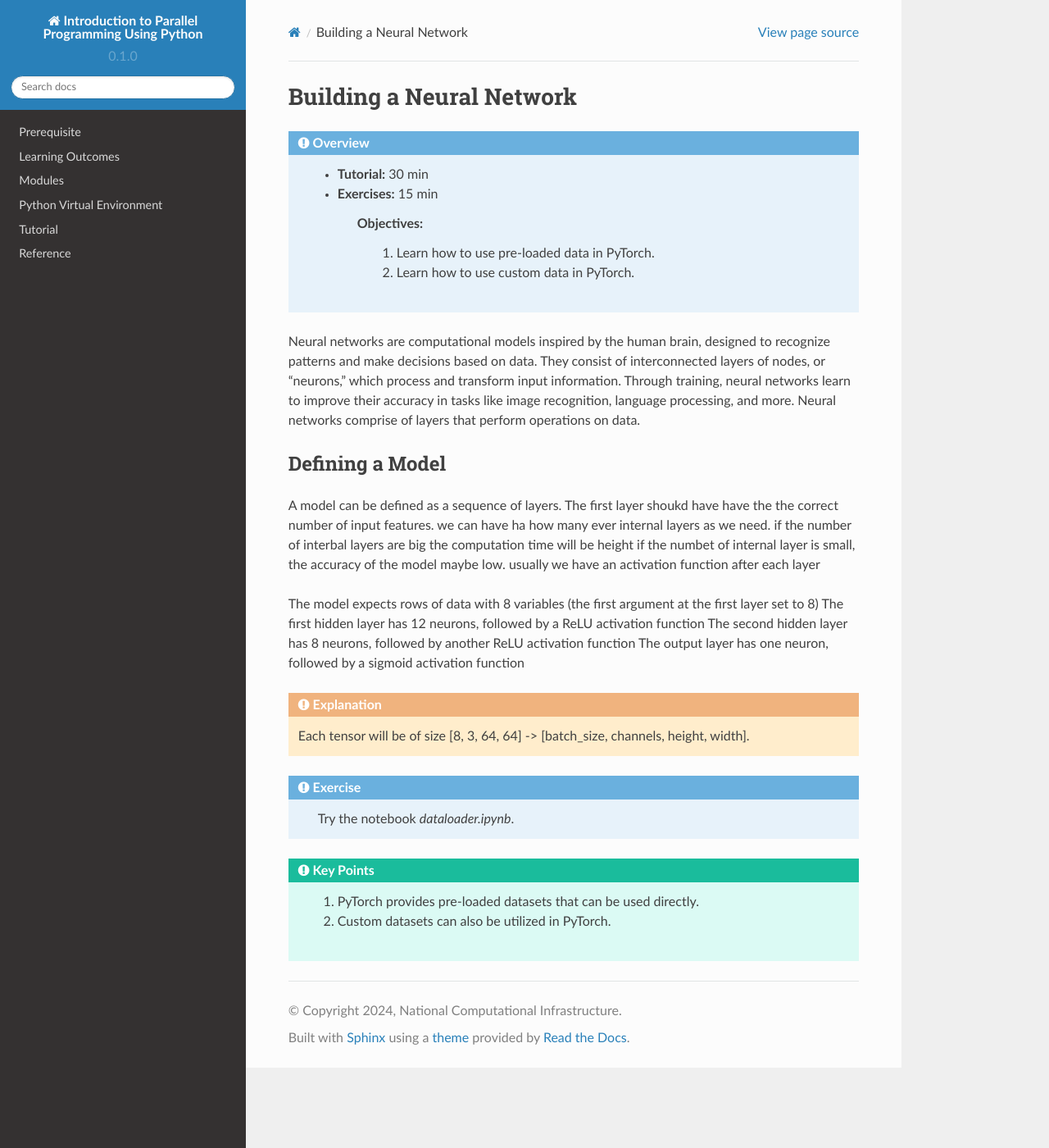
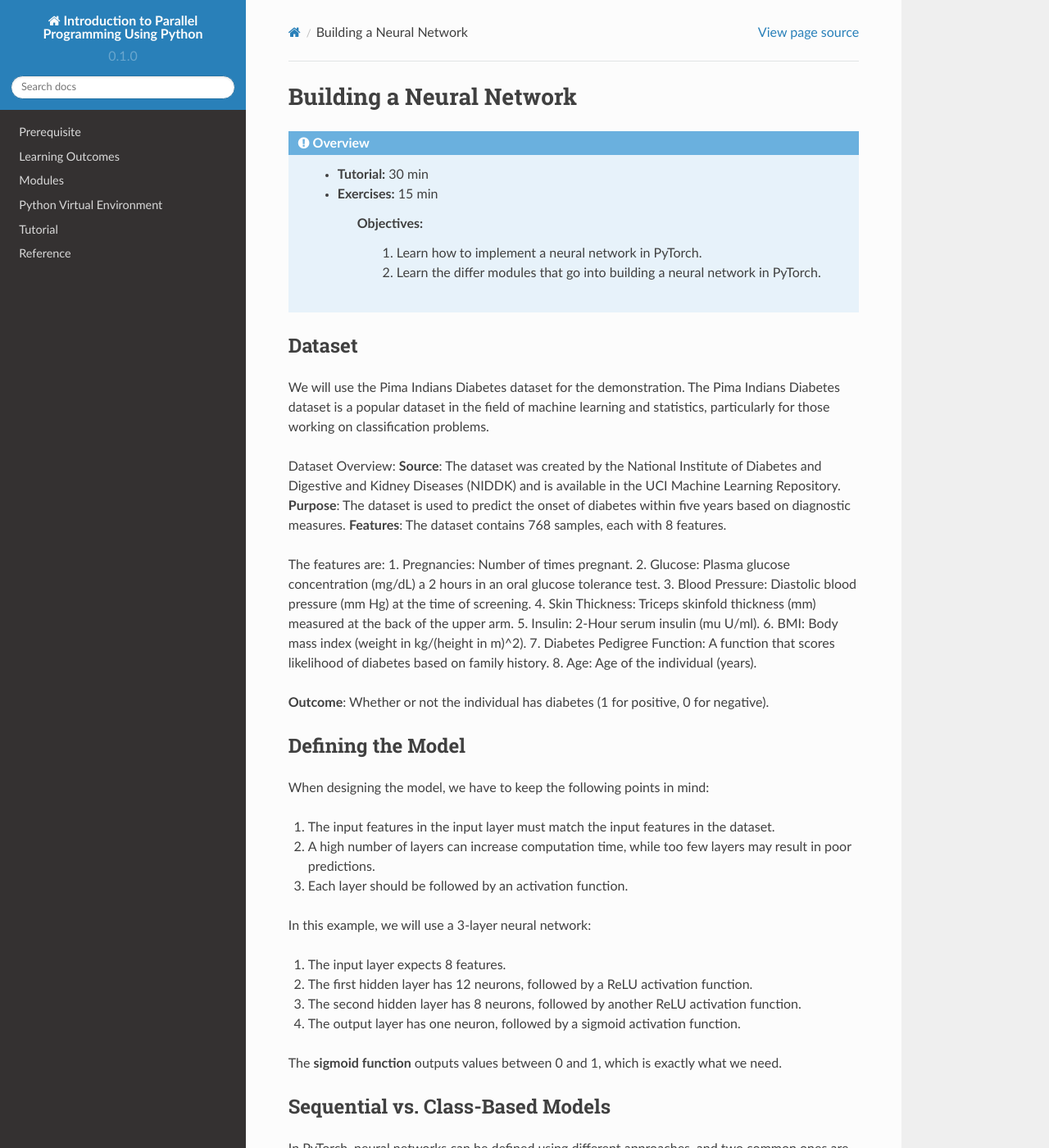
Before and after one commit to NCI900-Training-Organisation/intro-to-pytorch, a Sphinx documentation site: the page built from docs/source/tutorial/building_NN.rst, in a window 1280 px wide and 1400 px high. Shown: the whole window at 82% size. Built offline with Sphinx 7.4.7 and the Read the Docs theme 2.0.0, drawn with Linux system fonts in a browser that asks for light colours; some of the changed text lies outside the part shown.

Commit message:
building_NN.rst updated

```diff
--- a/docs/source/tutorial/building_NN.rst
+++ b/docs/source/tutorial/building_NN.rst
@@ -8,43 +8,139 @@
     * **Exercises:** 15 min
 
         **Objectives:**
-            #. Learn how to use pre-loaded data in PyTorch.
-            #. Learn how to use custom data in PyTorch.
+            #. Learn how to implement a neural network in PyTorch.
+            #. Learn the differ modules that go into building a neural network in PyTorch.
 
-Neural networks are computational models inspired by the human brain, designed to recognize patterns and
-make decisions based on data. They consist of interconnected layers of nodes, or "neurons," which process
-and transform input information. Through training, neural networks learn to improve their accuracy in tasks like image recognition, language processing, and more.
-Neural networks comprise of layers that perform operations on data.
+Dataset
+*******
+We will use the Pima Indians Diabetes dataset for the demonstration. The Pima Indians Diabetes dataset is a popular dataset in the field of machine learning
+and statistics, particularly for those working on classification problems.
 
-Defining a Model
-****************
+Dataset Overview:
+**Source**: The dataset was created by the National Institute of Diabetes and Digestive and Kidney Diseases (NIDDK) and is available in the UCI Machine
+Learning Repository.
+**Purpose**: The dataset is used to predict the onset of diabetes within five years based on diagnostic measures.
+**Features**: The dataset contains 768 samples, each with 8 features.
 
-A model can be defined as a sequence of layers.
-The first layer shoukd have have the  the correct number of input features.
-we can have ha how many ever internal layers as we need.
-if the number of interbal layers are big the computation time will be height
-if the numbet of internal layer is small, the accuracy of the model maybe low.
-usually we have an  activation function after each layer
+The features are:
+1. Pregnancies: Number of times pregnant.
+2. Glucose: Plasma glucose concentration (mg/dL) a 2 hours in an oral glucose tolerance test.
+3. Blood Pressure: Diastolic blood pressure (mm Hg) at the time of screening.
+4. Skin Thickness: Triceps skinfold thickness (mm) measured at the back of the upper arm.
+5. Insulin: 2-Hour serum insulin (mu U/ml).
+6. BMI: Body mass index (weight in kg/(height in m)^2).
+7. Diabetes Pedigree Function: A function that scores likelihood of diabetes based on family history.
+8. Age: Age of the individual (years).
+
+**Outcome**: Whether or not the individual has diabetes (1 for positive, 0 for negative).
+
+Defining the Model
+*******************
+
+When designing the model, we have to keep the following points in mind:
+
+1. The input features in the input layer must match the input features in the dataset.
+2. A high number of layers can increase computation time, while too few layers may result in poor predictions.
+3. Each layer should be followed by an activation function.
+
+In this example, we will use a 3-layer neural network:
+
+1. The input layer expects 8 features.
+2. The first hidden layer has 12 neurons, followed by a ReLU activation function.
+3. The second hidden layer has 8 neurons, followed by another ReLU activation function.
+4. The output layer has one neuron, followed by a sigmoid activation function.
+
+The **sigmoid function** outputs values between 0 and 1, which is exactly what we need.
+
+Sequential vs. Class-Based Models
+***********************************
+
+In PyTorch, neural networks can be defined using different approaches, and two common ones are the `Sequential` model and the class-based model.
+
+The `Sequential` model is a simple, linear stack of layers where each layer has a single input and output. It is useful for straightforward feedforward
+networks where layers are applied in a sequential order.
+
+**Characteristics:**
+- **Ease of Use:** It is easier to use for simple architectures where layers are applied in a linear fashion.
+- **Defined Using:** `torch.nn.Sequential`.
+
+**Limitations:**
+- **Flexibility:** Limited flexibility for more complex architectures (e.g., networks with multiple inputs/outputs, shared layers, or non-sequential data flow).
+- **Custom Behavior:** Difficult to implement custom forward passes or dynamic architectures.
 
 
-The model expects rows of data with 8 variables (the first argument at the first layer set to 8)
-The first hidden layer has 12 neurons, followed by a ReLU activation function
-The second hidden layer has 8 neurons, followed by another ReLU activation function
-The output layer has one neuron, followed by a sigmoid activation function
+The `class-based`` model allows you to define a network by subclassing `torch.nn.Module`. This approach provides greater flexibility and control, making it
+suitable for complex models and custom behaviors.
 
-.. admonition:: Explanation
-   :class: attention
-
-   Each tensor will be of size [8, 3, 64, 64] -> [batch_size, channels, height, width].
+**Characteristics:**
+- **Flexibility:** Offers full control over the network architecture, including complex data flows, multiple inputs/outputs, and custom forward methods.
+- **Defined Using:** Subclass of `torch.nn.Module`.
 
 
-.. admonition:: Exercise
-   :class: todo
+**Advantages:**
+- **Custom Forward Pass:** You can define complex forward passes and control data flow through the network.
+- **Dynamic Behavior:** Allows for dynamic computations, such as conditional layers or operations.
 
-    Try the notebook *dataloader.ipynb*.
+Choosing between the two depends on the complexity of the network you need to build and your specific requirements for flexibility and control.
+
+Loss function
+*************
+
+Each model needs a loss function. In this case we will use the Binary Cross-Entropy (BCE) Loss. It Measures the performance of a classification model whose
+output is a probability value between 0 and 1. It calculates the difference between the predicted probabilities and the actual binary labels (0 or 1) and
+penalizes the model more when the predictions are further from the true labels.
+
+.. math::
+
+   BCELoss(y', y) = −[ylog(y')+(1 − y)log(1 − y')]
+
+Where, y' is the predicted output and y is the actual otput.
+
+Optmizer
+*********
+
+Optimizer's main role is to update the model's parameters based on the gradients computed during backpropagation.
+
+1. **Parameter Updates**: Optimizers adjust the weights and biases of the neural network to reduce the loss. This involves applying algorithms that modify
+the parameters to minimize the difference between the predicted outputs and the actual targets.
+2. **Learning Rate Management**: Most optimizers include mechanisms to adjust the learning rate, either statically or dynamically, to control how large
+the parameter updates are.
+
+In this example we use an optimizer called Adaptive Moment Estimation (Adam). This computes an adaptive learning rates for each parameter by considering
+both the mean and the variance of the gradients.
+
+Training the Model
+*******************
+
+Training a neural network involves epochs and batches, which define how data is fed to the model:
+
+- **Epoch:** A full pass through the entire training dataset.
+- **Batch:** A subset of samples processed at a time, with gradient descent performed after each batch.
+
+In practice, the dataset is divided into batches, and each batch is processed sequentially in a training loop. Completing all batches constitutes one epoch.
+The process is repeated for multiple epochs to refine the model.
+
+Batch size is constrained by system memory (GPU memory), and computational demands scale with batch size. More epochs and batches lead to better model
+performance but increase training time. The optimal number of epochs and batch size is often determined through experimentation.
+
+**optimizer.zero_grad()**: During training, gradients accumulate by default in PyTorch. This means that if you don't clear them, gradients from multiple
+backward passes (from different batches) will be added together, which can lead to incorrect updates to the model parameters. By calling optimizer.zero_grad(),
+you ensure that gradients from previous steps are reset to zero, preventing them from affecting the current update.
+
+**loss.backward()**:  Calculates the gradients of the loss with respect to each parameter of the model. This is done using backpropagation, a key algorithm
+for training neural networks.
+
+**optimizer.step()**: Used to update the model's parameters based on the gradients computed during during the backward pass (**loss.backward()**).
+
+Model Evaluation
+******************
+
+Ideally, we should split the data into separate training and testing datasets, or use a distinct dataset for evaluation. For simplicity, we are testing the
+model on the same data used for training.
 
 .. admonition:: Key Points
    :class: hint
 
-    #. PyTorch provides pre-loaded datasets that can be used directly.
-    #. Custom datasets can also be utilized in PyTorch.
+   #. PyTorch offers **Sequential** models for simple linear stacks and **class-based** models for complex, customizable architectures.
+   #. Training involves epochs and batches with functions like `optimizer.zero_grad()`, `loss.backward()`, and `optimizer.step()`
+   #. Ideally, data should be split into training and testing sets.
```
Also changed, not shown: 1 other file.
